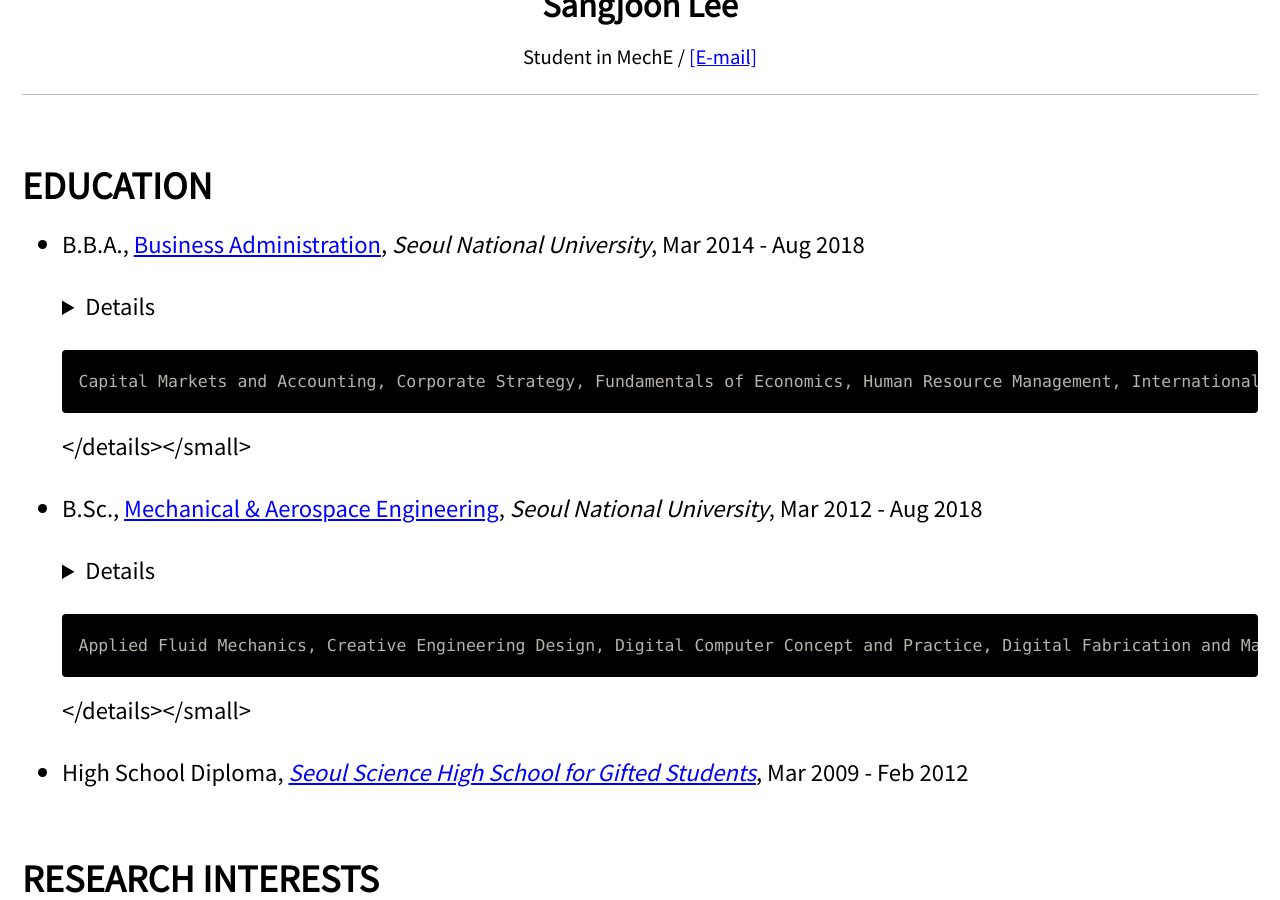
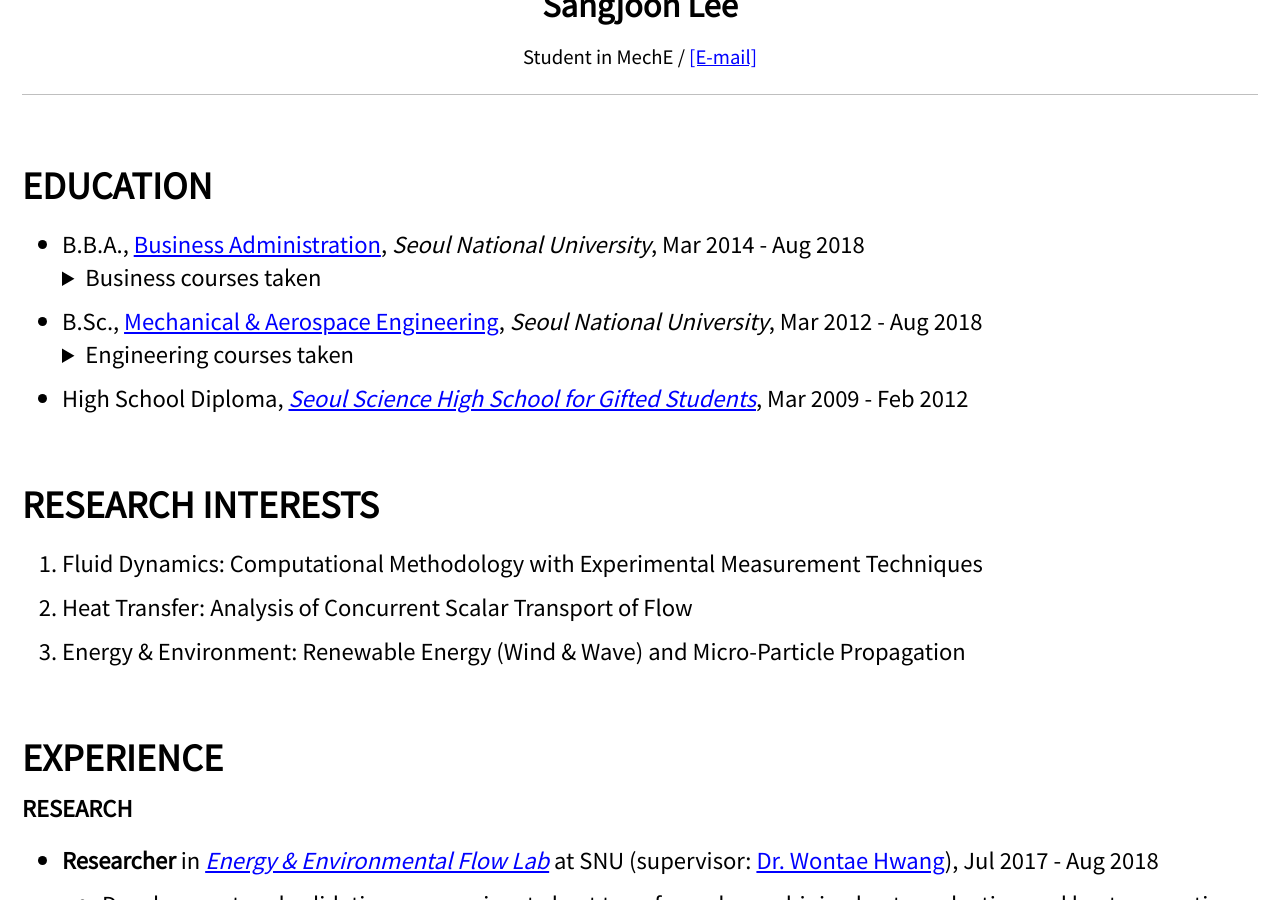
Before and after one commit to jun9303/jun9303.github.io, a Jekyll site: the page built from _pages/about.md, in a window 1280 px wide and 900 px high, scrolled down 595 px. Built offline with Jekyll 4.4.1, drawn with Linux system fonts in a browser that asks for light colours; cached includes are drawn as plain includes; nearby versions of some CDN libraries.

Commit message:
Signed-off-by: SJ <jun9303@gmail.com>

```diff
--- a/_pages/about.md
+++ b/_pages/about.md
@@ -18,17 +18,17 @@ feature_row:
 # EDUCATION
 
 - B.B.A., [Business Administration](http://cba.snu.ac.kr/en), *Seoul National University*, Mar 2014 - Aug 2018
-    <small><details>
+    <details>
       <summary>Business courses taken</summary>
 
-      Capital Markets and Accounting, Corporate Strategy, Fundamentals of Economics, Human Resource Management, International Business Management, Management Information System, Management Science, Managerial Accounting, Marketing Management, Mathematics for Economics, Operations Management, Principles of Accounting, Principles of Management
-    </details></small>
+      <small>Capital Markets and Accounting, Corporate Strategy, Fundamentals of Economics, Human Resource Management, International Business Management, Management Information System, Management Science, Managerial Accounting, Marketing Management, Mathematics for Economics, Operations Management, Principles of Accounting, Principles of Management</small>
+    </details>
 - B.Sc., [Mechanical & Aerospace Engineering](http://me.snu.ac.kr/eng), *Seoul National University*, Mar 2012 - Aug 2018
-    <small><details>
+    <details>
       <summary>Engineering courses taken</summary>
 
-      Applied Fluid Mechanics, Creative Engineering Design, Digital Computer Concept and Practice, Digital Fabrication and Manufacturing, Dynamics, Engineering Mathematics (1 & 2), Fluid Mechanics, Heat Transfer, Introduction to Electrical and Computer Engineering, Management in Mechanical Engineering (1 & 2), Manufacturing Processes, Mechanical Drawing, Mechanical Engineering Lab. (1 & 2), Mechanical System Design Project (1 & 2), Mechanics and Design, Solid Mechanics, Thermodynamics, Writing in Science & Technology
-    </details></small>
+      <small>Applied Fluid Mechanics, Creative Engineering Design, Digital Computer Concept and Practice, Digital Fabrication and Manufacturing, Dynamics, Engineering Mathematics (1 & 2), Fluid Mechanics, Heat Transfer, Introduction to Electrical and Computer Engineering, Management in Mechanical Engineering (1 & 2), Manufacturing Processes, Mechanical Drawing, Mechanical Engineering Lab. (1 & 2), Mechanical System Design Project (1 & 2), Mechanics and Design, Solid Mechanics, Thermodynamics, Writing in Science & Technology</small>
+    </details>
 - High School Diploma, *[Seoul Science High School for Gifted Students](http://en.sshs.hs.kr)*, Mar 2009 - Feb 2012
 
 # RESEARCH INTERESTS
```
